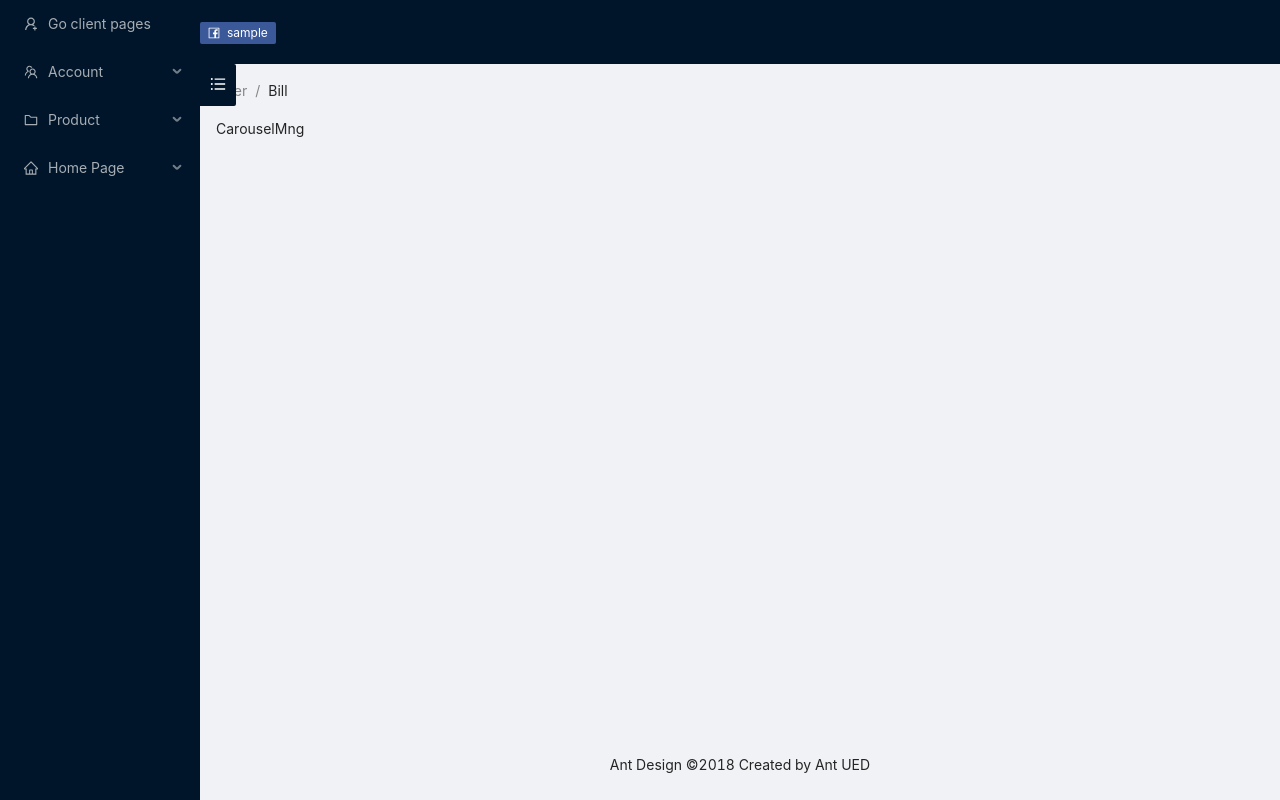
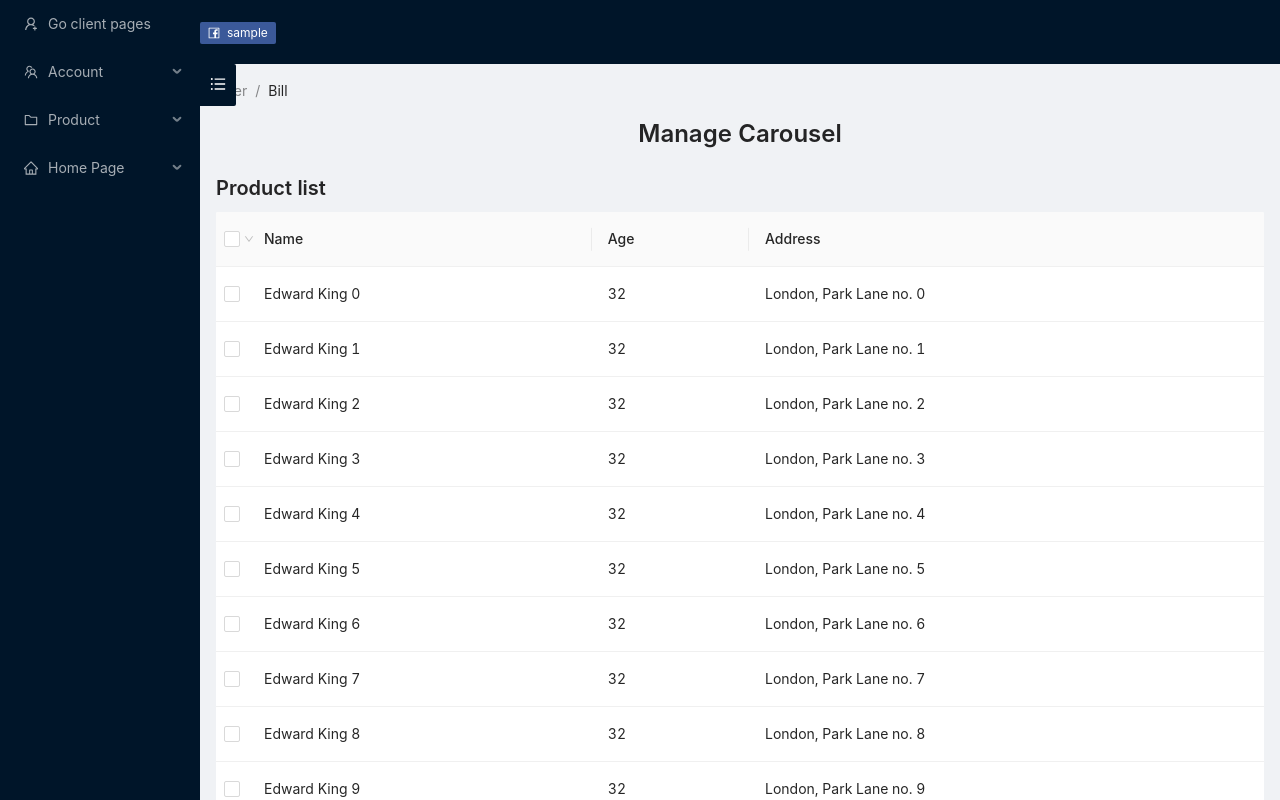
Before and after one commit to Tung9120/ReactJS-my-project-1, a React (Create React App) app: page /admin/home-page/carousel in a window 1280 px wide. Shown: the top 800 px of the page. Built offline with nearby package versions, Linux system fonts and the light colour scheme; sample sign-in values are in the browser's storage; the HTML template or start-up script is replaced by a standard one.

Commit message:
config pagination at ProductList and AdminList

```diff
--- a/src/reducers/userReducers.js
+++ b/src/reducers/userReducers.js
@@ -5,6 +5,8 @@ const initialStateUser = {
   name: "",
   admins: [],
   products: [],
+  newProducts: [],
+  carousel: [],
 };
 
 function userReducer(state = initialStateUser, action = { payload: {} }) {
--- a/src/views/components/AddAdmin.js
+++ b/src/views/components/AddAdmin.js
@@ -25,7 +25,7 @@ class AddProduct extends Component {
     const { admins } = this.props;
     const newAdmin = {
       key: admins.length + 1,
-      avatar: "https://via.placeholder.com/70",
+      avatar: "https://via.placeholder.com/64",
       ...values.admin,
     };
     this.props.addAdmin(newAdmin);
--- a/src/views/components/AddProduct.js
+++ b/src/views/components/AddProduct.js
@@ -39,7 +39,7 @@ class AddProduct extends Component {
     };
     const newProduct = {
       key: products.length + 1,
-      avatar: "https://via.placeholder.com/70",
+      avatar: "https://via.placeholder.com/64",
       ...newValues,
     };
     this.props.addProduct(newProduct);
--- a/src/views/components/AdminList.js
+++ b/src/views/components/AdminList.js
@@ -54,7 +54,7 @@ class AdminList extends Component {
         <Typography.Title level={4} align="center">
           Admin List
         </Typography.Title>
-        <Table columns={columns} dataSource={admins} />
+        <Table pagination={{defaultPageSize: 4}} columns={columns} dataSource={admins} />
       </>
     );
   }
--- a/src/views/components/CarouselMng.js
+++ b/src/views/components/CarouselMng.js
@@ -1,13 +1,94 @@
 import React, { Component } from "react";
+import { Table, Typography } from "antd";
+
+const { Title } = Typography;
+
+const columns = [
+  {
+    title: "Name",
+    dataIndex: "name",
+  },
+  {
+    title: "Age",
+    dataIndex: "age",
+  },
+  {
+    title: "Address",
+    dataIndex: "address",
+  },
+];
+
+const data = [];
+for (let i = 0; i < 40; i++) {
+  data.push({
+    key: i,
+    name: `Edward King ${i}`,
+    age: 32,
+    address: `London, Park Lane no. ${i}`,
+  });
+}
 
 class CarouselMng extends Component {
+  state = {
+    selectedRowKeys: [], // Check here to configure the default column
+  };
 
-  render(){
-    return(
+  onSelectChange = (selectedRowKeys) => {
+    console.log("selectedRowKeys changed: ", selectedRowKeys);
+    this.setState({ selectedRowKeys });
+  };
+
+  render() {
+    const { selectedRowKeys } = this.state;
+    const rowSelection = {
+      selectedRowKeys,
+      onChange: this.onSelectChange,
+      selections: [
+        Table.SELECTION_ALL,
+        Table.SELECTION_INVERT,
+        {
+          key: "odd",
+          text: "Select Odd Row",
+          onSelect: (changableRowKeys) => {
+            let newSelectedRowKeys = [];
+            newSelectedRowKeys = changableRowKeys.filter((key, index) => {
+              if (index % 2 !== 0) {
+                return false;
+              }
+              return true;
+            });
+            this.setState({ selectedRowKeys: newSelectedRowKeys });
+          },
+        },
+        {
+          key: "even",
+          text: "Select Even Row",
+          onSelect: (changableRowKeys) => {
+            let newSelectedRowKeys = [];
+            newSelectedRowKeys = changableRowKeys.filter((key, index) => {
+              if (index % 2 !== 0) {
+                return true;
+              }
+              return false;
+            });
+            this.setState({ selectedRowKeys: newSelectedRowKeys });
+          },
+        },
+      ],
+    };
+    return (
       <>
-      CarouselMng
-    </>
-    )
+        <Title level={3} style={{ textAlign: "center" }}>
+          Manage Carousel
+        </Title>
+        <Title level={4}>Product list</Title>
+        <Table
+          rowSelection={rowSelection}
+          columns={columns}
+          dataSource={data}
+        />
+      </>
+    );
   }
 }
 
--- a/src/views/components/ProductList.js
+++ b/src/views/components/ProductList.js
@@ -85,7 +85,7 @@ class ProductList extends Component {
         <Typography.Title level={4} align="center">
           Product List
         </Typography.Title>
-        <Table columns={columns} dataSource={products} />
+        <Table pagination={{defaultPageSize: 4}} columns={columns} dataSource={products} />
       </>
     );
   }
```
